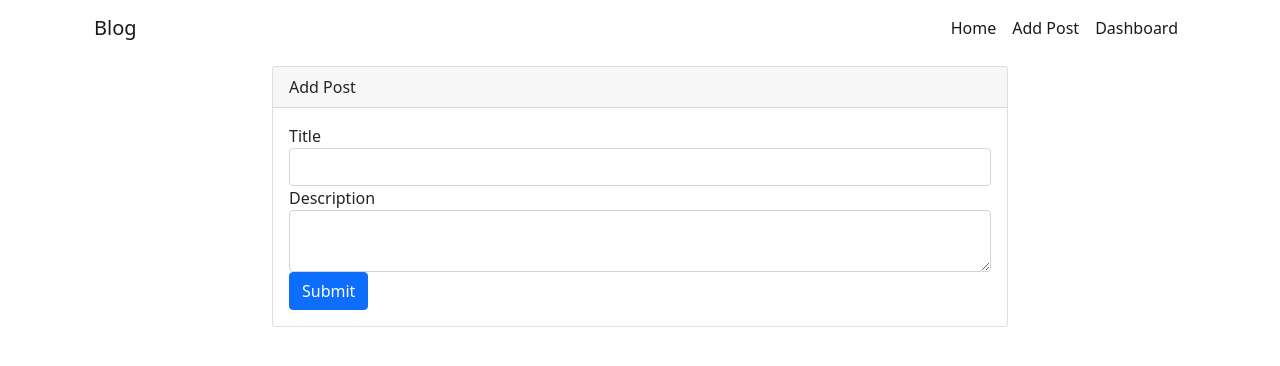
After one commit to HusyakV/Blog, a PHP site: page /add.php in a window 1280 px wide. The commit adds this page. Shown: the top 366 px of the page. Run offline with PHP 8.4, Linux system fonts and the light colour scheme; some libraries are stand-ins or nearby versions.

Commit message:
Work with db

```diff
--- /dev/null
+++ b/add.php
@@ -0,0 +1,51 @@
+<?php include_once('header.php'); ?>
+<?php include_once('post.php'); ?>
+<?php
+$post = new Post($db);
+
+if (isset($_POST['btnSubmit'])){
+    if (!empty($_POST['title']&&!empty($_POST['description']))) {
+        $title = strip_tags($_POST['title']);
+        $description = $_POST['description'];
+        $record = $post->addPost($title, $description);
+        if ($record == True) {
+            echo "<div class = 'text-center alert alert-success'>Post added Successfully!</div>";
+        }
+    }else{
+        echo "<div class='text-center alert alert-danger'>Every field is required</div>";
+    }
+}
+?>
+
+<div class="container">
+    <div class="row justify-content-center">
+        <div class="col-md-8">
+            <form action="add.php" method="post">
+            <div class="card">
+                <div class="card-header">Add Post</div>
+                <div class="card-body">
+                    <div class="form-group">
+                        <label for="title">Title</label>
+                        <input type="text" name="title" class="form-control">
+                    </div>
+
+                    <div class="form-group">
+                        <label for="description">Description</label>
+                        <textarea cols="10" id="editor" name="description" class="form-control"></textarea>
+                    </div>
+
+                    <div class="form-group">
+                        <button type="submit" name="btnSubmit" class="btn btn-primary">Submit</button>
+                    </div>
+                </div>
+            </div>
+        </div>
+    </div>
+</div>
+<script>
+    ClassicEditor
+        .create( document.querySelector( '#editor' ) )
+        .catch( error => {
+            console.error(error);
+        } );
+</script>
--- a/header.php
+++ b/header.php
@@ -6,8 +6,12 @@
           content="width=device-width, user-scalable=no, initial-scale=1.0, maximum-scale=1.0, minimum-scale=1.0">
     <meta http-equiv="X-UA-Compatible" content="ie=edge">
     <title>Test blog</title>
+    <link href="style.css" rel="stylesheet">
+
     <link href="https://cdn.jsdelivr.net/npm/bootstrap@5.1.3/dist/css/bootstrap.min.css" rel="stylesheet"
           integrity="sha384-1BmE4kWBq78iYhFldvKuhfTAU6auU8tT94WrHftjDbrCEXSU1oBoqyl2QvZ6jIW3" crossorigin="anonymous">
+
+    <script src="script.js"></script>
 
     <script src="https://cdn.jsdelivr.net/npm/bootstrap@5.1.3/dist/js/bootstrap.bundle.min.js"
             integrity="sha384-ka7Sk0Gln4gmtz2MlQnikT1wXgYsOg+OMhuP+IlRH9sENBO0LRn5q+8nbTov4+1p"
@@ -17,6 +21,8 @@
             crossorigin="anonymous"></script>
     <script src="https://cdn.jsdelivr.net/npm/bootstrap@5.1.3/dist/js/bootstrap.min.js"
             integrity="sha384-QJHtvGhmr9XOIpI6YVutG+2QOK9T+ZnN4kzFN1RtK3zEFEIsxhlmWl5/YESvpZ13" crossorigin="anonymous"></script>
+    <script src="https://cdn.ckeditor.com/ckeditor5/32.0.0/classic/ckeditor.js"></script>
+
 </head>
 <body>
 <header>
@@ -35,7 +41,7 @@
                             <a class="nav-link active" aria-current="page" href="#">Home</a>
                         </li>
                         <li class="nav-item">
-                            <a class="nav-link active" aria-current="page" href="#">Add Post</a>
+                            <a class="nav-link active" aria-current="page" href="add.php">Add Post</a>
                         </li>
                         <li class="nav-item">
                             <a class="nav-link active" aria-current="page" href="#">Dashboard</a>
--- /dev/null
+++ b/post.php
@@ -0,0 +1,21 @@
+<?php
+include('db.php');
+class Post{
+    private $db;
+    public function __construct($db){
+        $this->db =$db;
+    }
+    //insert data
+    public function addPost($title, $description){
+        $sql = "INSERT INTO posts(title,description) VALUES('$title', '$description') ";
+        $result = mysqli_query($this->db,$sql);
+       return $result;
+    }
+
+    public function getPost(){
+        $sql = "SELECT * FROM posts";
+        $result = mysqli_query($this->db,$sql);
+        return $result;
+    }
+
+}
--- /dev/null
+++ b/style.css
@@ -0,0 +1,3 @@
+.card {
+    margin-top: 10px;
+}
```
Also changed, not shown: index.php (+39 -1 lines), db.php (renamed from bd.php), images/girl.jpg (added), images/girl2.jpg (added).
